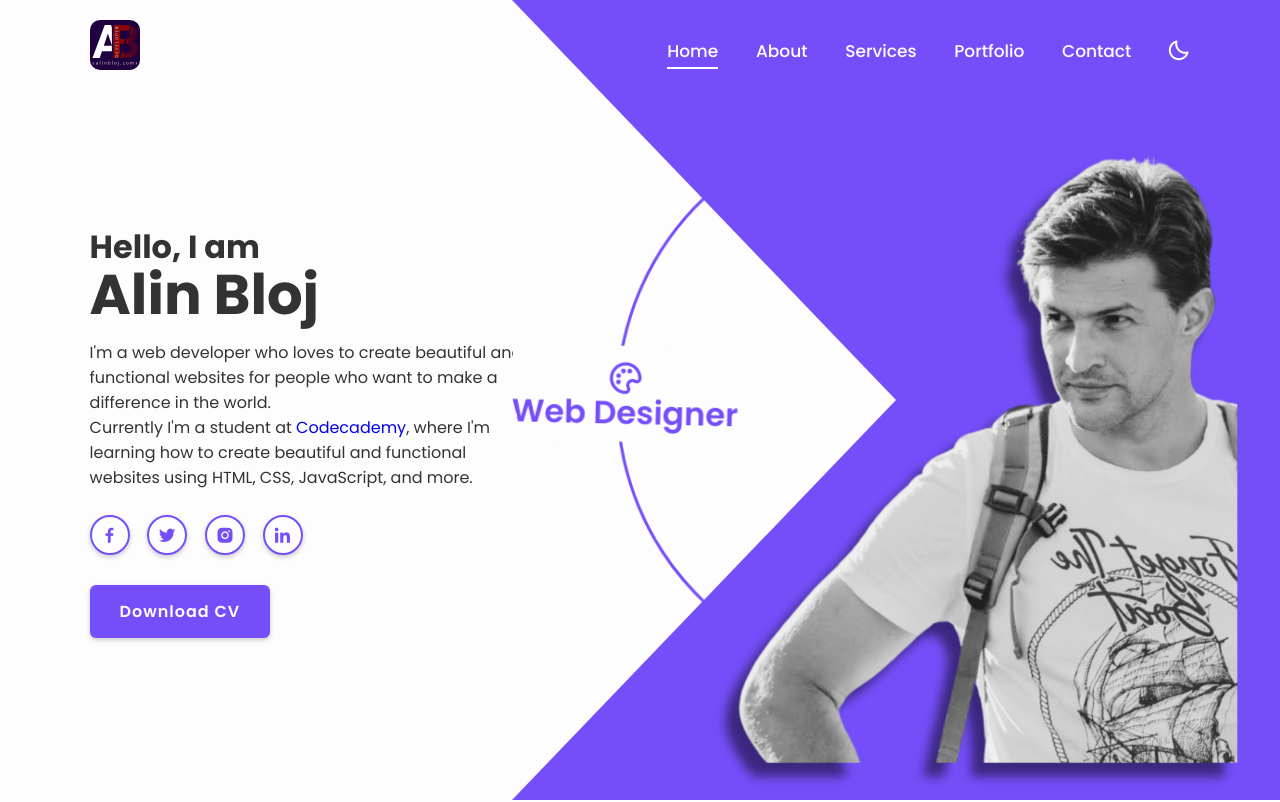
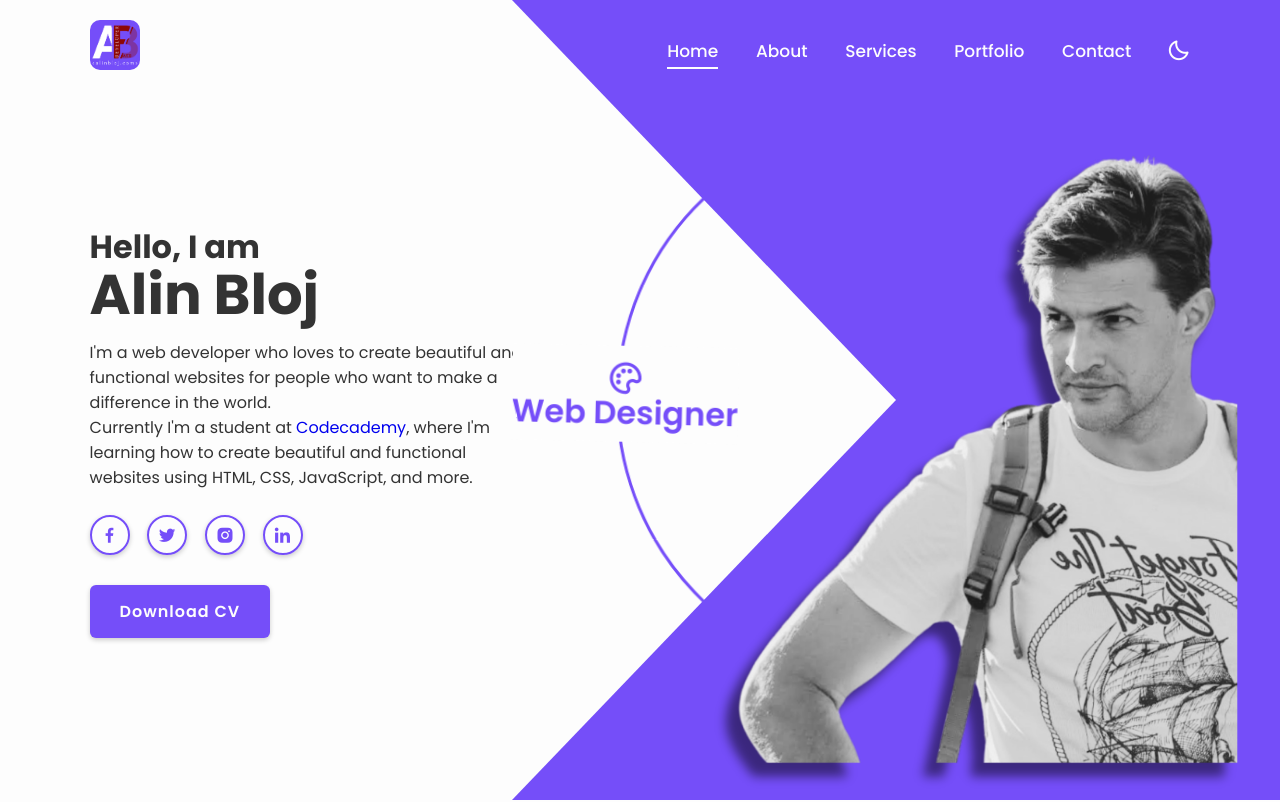
Before and after one commit to AlinBloj/Ab, a plain HTML site: page index.html in a window 1280 px wide. Shown: the top 802 px of the page. Drawn offline with nearby package versions, Linux system fonts and the light colour scheme.

Commit message:
Update index.html

```diff
--- a/index.html
+++ b/index.html
@@ -24,7 +24,7 @@
     <!-- header design -->
     <header class="header">
         <a href="" class="logo">
-            <img src="Developer AB svg/1.svg" alt="">
+            <img src="Developer AB svg/Copie a Developer AB_20240505_223537_0000.png" alt="">
         </a>
 
         <nav class="navbar">
```
